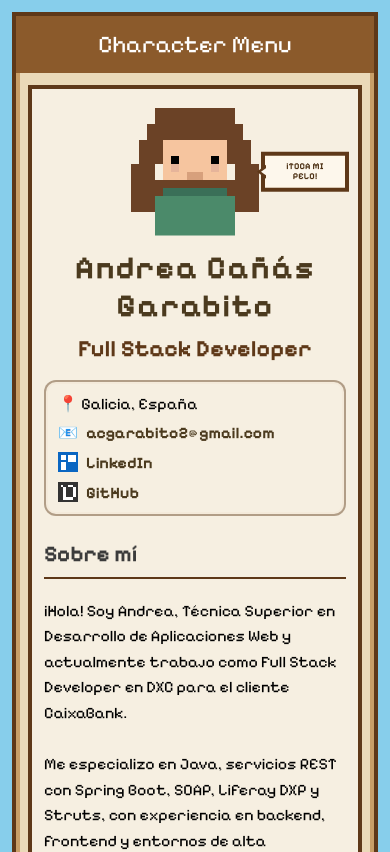
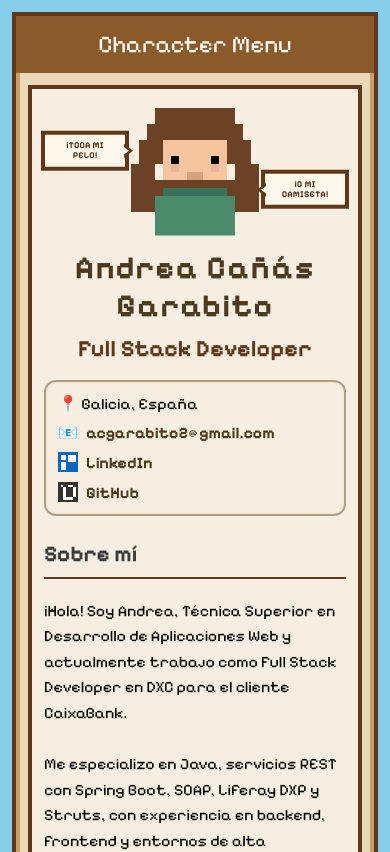
Before and after one commit to AndreiTora/CV-MainCharacter-REACT, a React (Vite) app: page / in a window 390 px wide. Shown: the top 852 px of the page. Built offline with nearby package versions, Linux system fonts and the light colour scheme.

Commit message:
Customizar al azar la camiseta o el pelo del avatar de manera independiente.

```diff
--- a/src/components/Avatar.jsx
+++ b/src/components/Avatar.jsx
@@ -12,17 +12,42 @@ const hairColors = [
   '#3e2818',
 ];
 
+const shirtColors = [
+  { base: '#4b8a6a', shadow: '#3a6f58' },
+  { base: '#4d79b8', shadow: '#3a5f92' },
+  { base: '#b86c4d', shadow: '#91533a' },
+  { base: '#8a62b8', shadow: '#6c4d92' },
+  { base: '#b89a4d', shadow: '#927a3a' },
+  { base: '#5f9e5b', shadow: '#4a7d47' },
+];
+
 function getRandomHairColor(currentColor) {
   const availableColors = hairColors.filter((color) => color !== currentColor);
   const nextColors = availableColors.length > 0 ? availableColors : hairColors;
   return nextColors[Math.floor(Math.random() * nextColors.length)];
 }
 
+function getRandomShirtColor(currentColor) {
+  const availableColors = shirtColors.filter((color) => color.base !== currentColor.base || color.shadow !== currentColor.shadow);
+  const nextColors = availableColors.length > 0 ? availableColors : shirtColors;
+  return nextColors[Math.floor(Math.random() * nextColors.length)];
+}
+
 export default function Avatar({ avatarLabel }) {
   const [hairColor, setHairColor] = useState('#6b4226');
+  const [shirtColor, setShirtColor] = useState(shirtColors[0]);
 
-  function handleAvatarClick() {
+  function handleHairClick() {
     setHairColor((currentColor) => getRandomHairColor(currentColor));
+  }
+
+  function handleShirtClick() {
+    setShirtColor((currentColor) => getRandomShirtColor(currentColor));
+  }
+
+  function handleShirtAreaClick(event) {
+    event.stopPropagation();
+    handleShirtClick();
   }
 
   return (
@@ -31,7 +56,7 @@ export default function Avatar({ avatarLabel }) {
         <button
           type="button"
           className="avatar-button"
-          onClick={handleAvatarClick}
+          onClick={handleHairClick}
           aria-label="Cambiar color del pelo"
           title="Cambiar color del pelo"
         >
@@ -50,15 +75,21 @@ export default function Avatar({ avatarLabel }) {
               <rect x="5" y="7" width="1" height="1" fill="#e6b49a" />
               <rect x="10" y="7" width="1" height="1" fill="#e6b49a" />
               <rect x="7" y="8" width="2" height="1" fill="#d7a07c" />
-              <rect x="3" y="11" width="10" height="5" fill="#4b8a6a" />
-              <rect x="4" y="10" width="8" height="1" fill="#3a6f58" />
+              <g onClick={handleShirtAreaClick}>
+                <title>Cambiar color de la camiseta</title>
+                <rect x="3" y="11" width="10" height="5" fill={shirtColor.base} />
+                <rect x="4" y="10" width="8" height="1" fill={shirtColor.shadow} />
+              </g>
               <rect x="2" y="4" width="1" height="5" fill={hairColor} />
               <rect x="13" y="4" width="1" height="5" fill={hairColor} />
             </svg>
           </div>
         </button>
-        <div className="avatar-bubble" aria-hidden="true">
-          <span className="avatar-bubble-text">¡toca mi pelo!</span>
+        <div className="avatar-bubble avatar-bubble-left" aria-hidden="true">
+          <span className="avatar-bubble-text">¡Toca mi pelo!</span>
+        </div>
+        <div className="avatar-bubble avatar-bubble-right" aria-hidden="true">
+          <span className="avatar-bubble-text">¡O mi camiseta!</span>
         </div>
       </div>
     </motion.div>
--- a/src/index.scss
+++ b/src/index.scss
@@ -219,7 +219,6 @@ body {
 
 .avatar-bubble {
   position: absolute;
-  left: calc(50% + 78px);
   top: 50%;
   transform: translateY(-50%);
   background: #fdf7ec;
@@ -228,6 +227,11 @@ body {
   padding: 7px 10px;
   min-width: 104px;
   max-width: 120px;
+}
+
+.avatar-bubble-right {
+  left: calc(50% + 78px);
+  top: 60%;
 
   &::before {
     content: '';
@@ -253,6 +257,37 @@ body {
     border-top: 5px solid transparent;
     border-bottom: 5px solid transparent;
     border-right: 7px solid #fdf7ec;
+  }
+}
+
+.avatar-bubble-left {
+  right: calc(50% + 78px);
+  top: 38%;
+
+  &::before {
+    content: '';
+    position: absolute;
+    right: -9px;
+    top: 50%;
+    transform: translateY(-50%);
+    width: 0;
+    height: 0;
+    border-top: 7px solid transparent;
+    border-bottom: 7px solid transparent;
+    border-left: 9px solid $panel-border;
+  }
+
+  &::after {
+    content: '';
+    position: absolute;
+    right: -5px;
+    top: 50%;
+    transform: translateY(-50%);
+    width: 0;
+    height: 0;
+    border-top: 5px solid transparent;
+    border-bottom: 5px solid transparent;
+    border-left: 7px solid #fdf7ec;
   }
 }
 
@@ -635,7 +670,11 @@ button {
     min-width: 88px;
     max-width: 104px;
     padding: 6px 8px;
+  }
+
+  .avatar-bubble-right {
     left: calc(50% + 66px);
+    top: 62%;
 
     &::before {
       left: -8px;
@@ -643,6 +682,19 @@ button {
 
     &::after {
       left: -4px;
+    }
+  }
+
+  .avatar-bubble-left {
+    right: calc(50% + 66px);
+    top: 36%;
+
+    &::before {
+      right: -8px;
+    }
+
+    &::after {
+      right: -4px;
     }
   }
 
```
